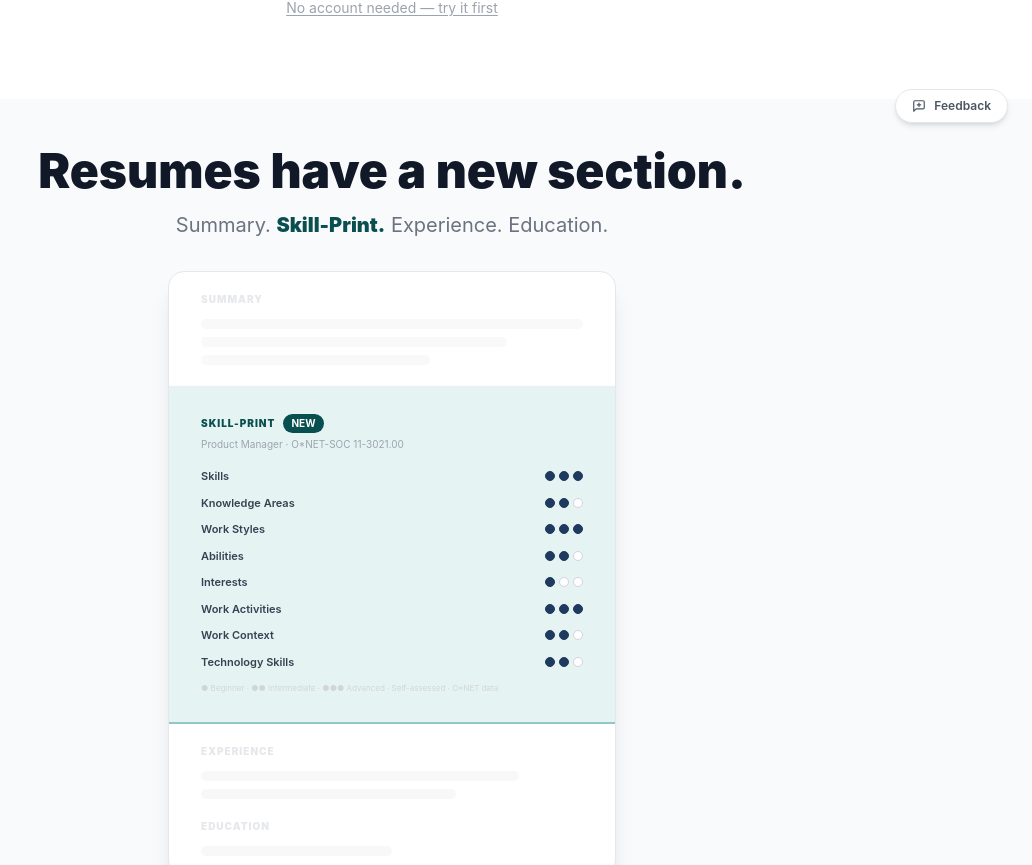
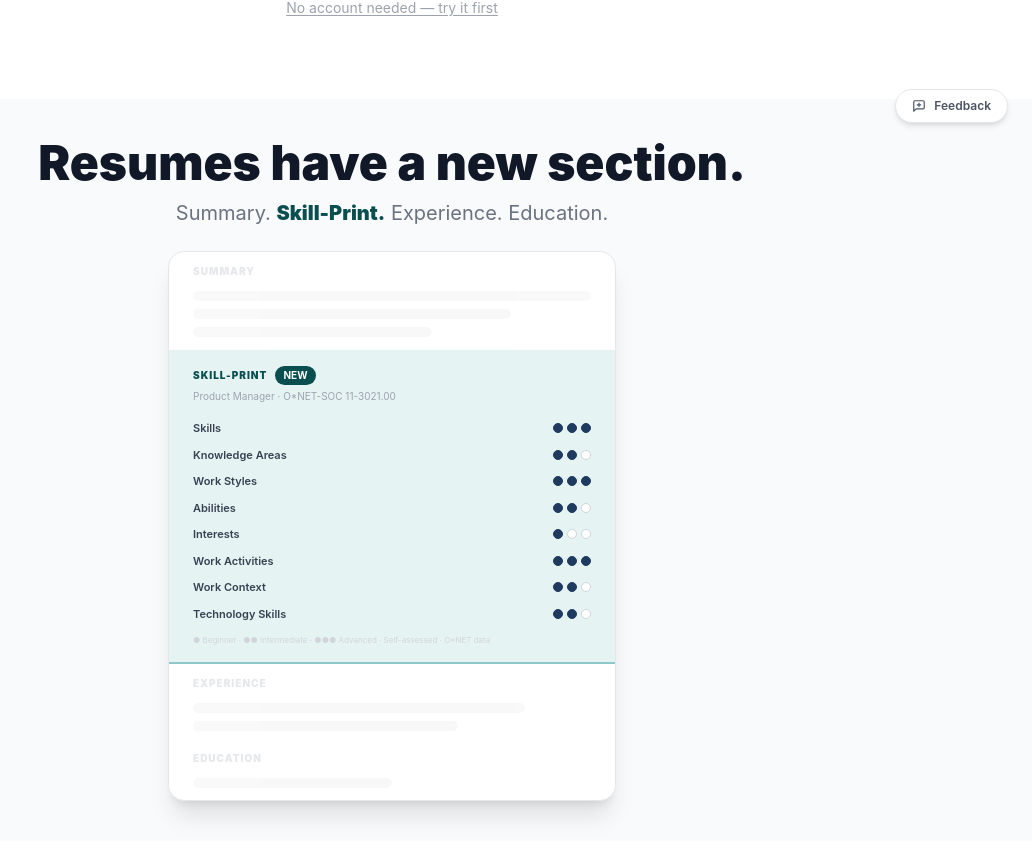
Before and after one commit to clareerhq/clareerhq, a Next.js app: page / in a window 1280 px wide. Shown: the part 653-1518 px from the top of the page, without its empty margins (248-1280 px from the left). Built offline with nearby package versions, Linux system fonts and the light colour scheme; no server answers.

Commit message:
Further reduce whitespace around Skill-Print mockup section

```diff
--- a/src/app/page.tsx
+++ b/src/app/page.tsx
@@ -59,9 +59,9 @@ export default function LandingPage() {
       </section>
 
       {/* Resume concept */}
-      <section className="py-12 px-6 bg-gray-50">
-        <div className="max-w-3xl mx-auto text-center mb-8">
-          <h2 className="text-4xl sm:text-5xl font-black text-gray-900 mb-4 leading-tight">
+      <section className="py-10 px-6 bg-gray-50">
+        <div className="max-w-3xl mx-auto text-center mb-6">
+          <h2 className="text-4xl sm:text-5xl font-black text-gray-900 mb-3 leading-tight">
             Resumes have a new section.
           </h2>
           <p className="text-xl text-gray-500">
@@ -74,7 +74,7 @@ export default function LandingPage() {
         {/* Resume mockup */}
         <div className="max-w-md mx-auto bg-white rounded-2xl border border-gray-200 shadow-xl overflow-hidden">
           {/* Summary — greyed out */}
-          <div className="px-8 py-5 border-b border-gray-100 opacity-25">
+          <div className="px-6 py-3 border-b border-gray-100 opacity-25">
             <div className="text-[10px] font-black uppercase tracking-widest text-gray-400 mb-3">Summary</div>
             <div className="space-y-2">
               <div className="h-2.5 bg-gray-200 rounded-full w-full" />
@@ -84,7 +84,7 @@ export default function LandingPage() {
           </div>
 
           {/* Skill-Print — highlighted */}
-          <div className="px-8 py-7 bg-brand-50 border-b-2 border-brand-200">
+          <div className="px-6 py-4 bg-brand-50 border-b-2 border-brand-200">
             <div className="flex items-center gap-2 mb-1">
               <span className="text-[10px] font-black uppercase tracking-widest text-brand-700">Skill-Print</span>
               <span className="text-[10px] bg-brand-700 text-white px-2 py-0.5 rounded-full font-bold">NEW</span>
@@ -124,7 +124,7 @@ export default function LandingPage() {
           </div>
 
           {/* Experience + Education — greyed out */}
-          <div className="px-8 py-5 opacity-25">
+          <div className="px-6 py-3 opacity-25">
             <div className="text-[10px] font-black uppercase tracking-widest text-gray-400 mb-3">Experience</div>
             <div className="space-y-2 mb-5">
               <div className="h-2.5 bg-gray-200 rounded-full w-5/6" />
```
